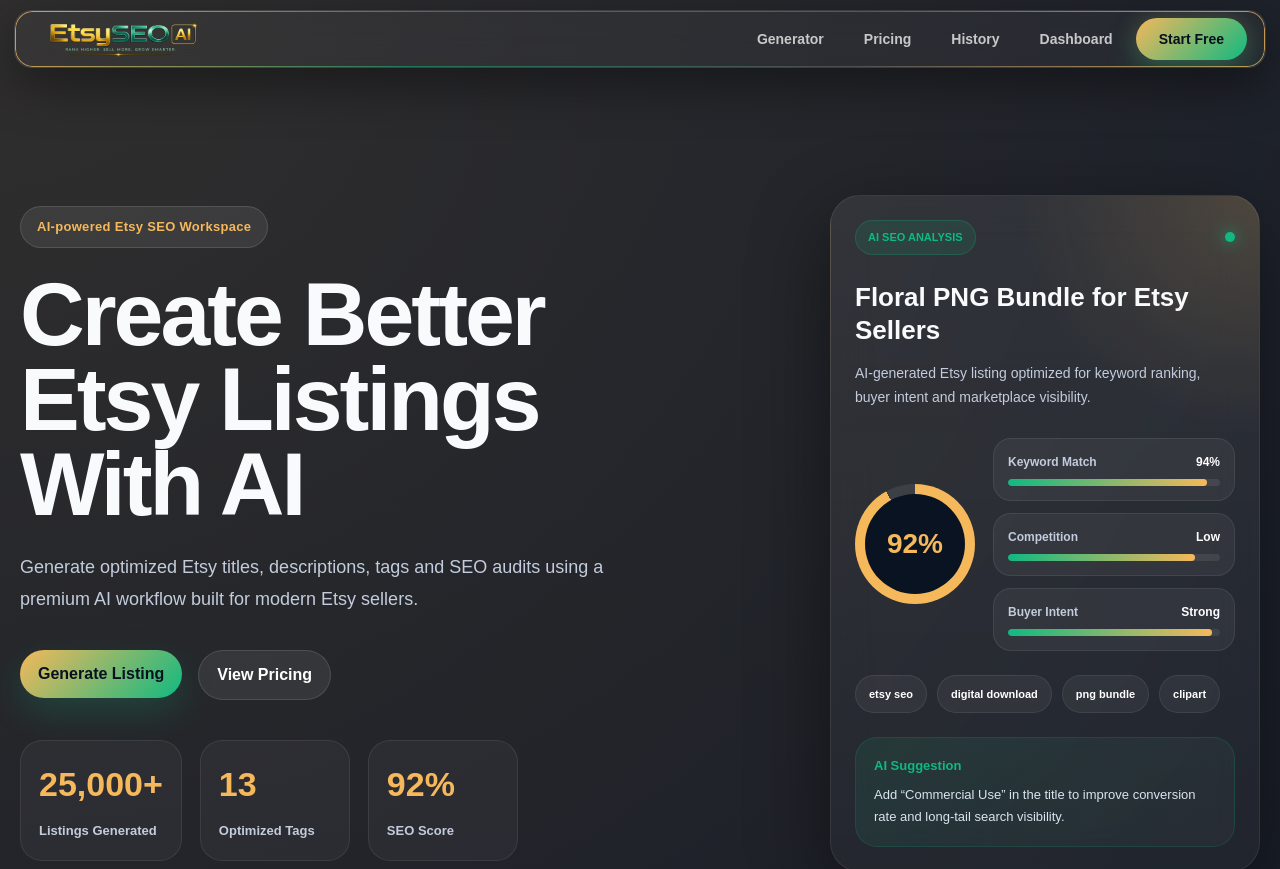
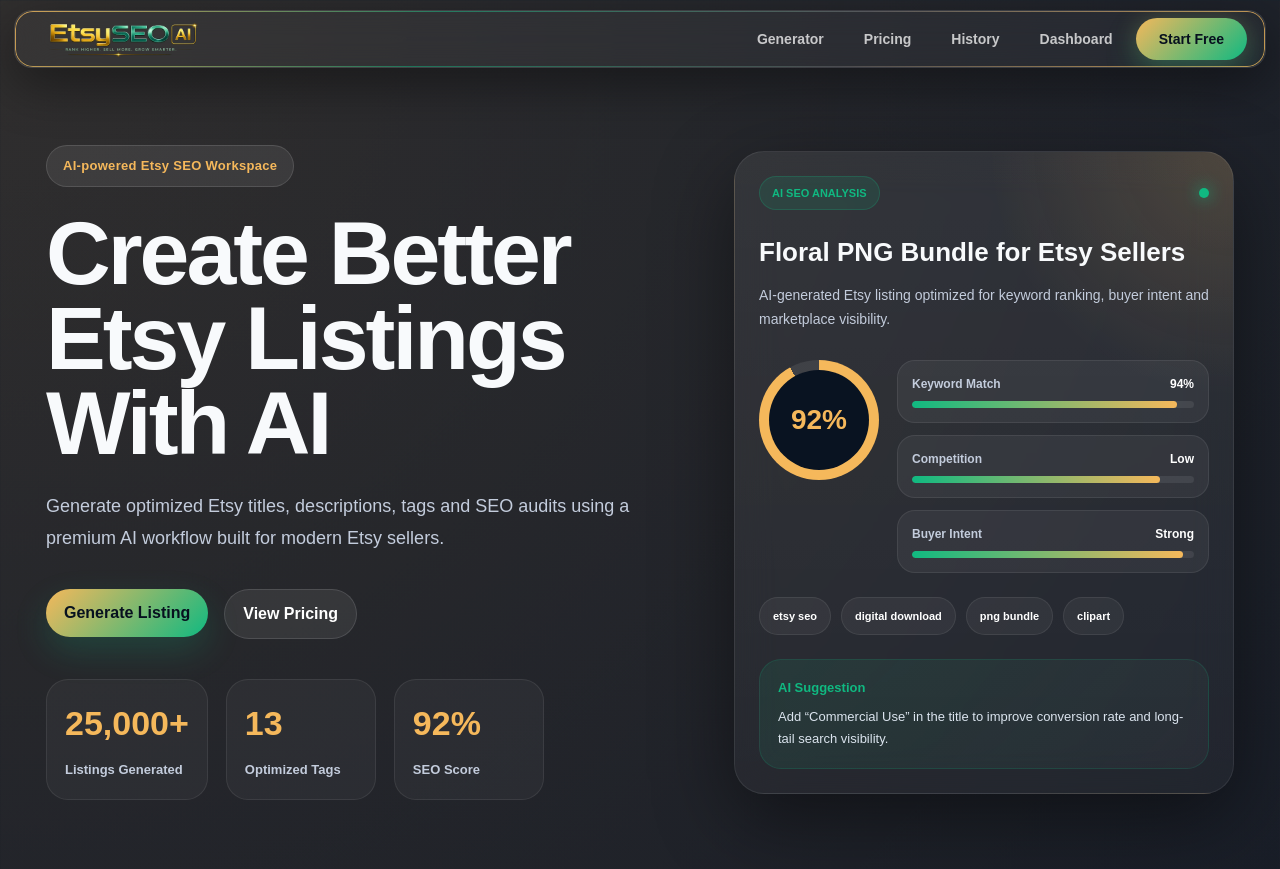
Before and after one commit to syedzohaibshah212-source/etsy-seo-ai, a Next.js app: page / in a window 1280 px wide. Shown: the top 869 px of the page. Built offline with nearby package versions, Linux system fonts and the light colour scheme.

Commit message:
final premium hero polish

```diff
--- a/app/globals.css
+++ b/app/globals.css
@@ -409,12 +409,19 @@ body {
 
 /* CLEAN HERO */
 
+.cleanHeroContent {
+  max-width: 760px;
+}
+
 .cleanHeroSection {
-  display: grid;
-  grid-template-columns: minmax(0, 1fr) 520px;
+  width: min(1380px, 100%);
+  margin: 0 auto;
+  min-height: calc(100vh - 120px);
+  display: grid;
+  grid-template-columns: 1.08fr 0.92fr;
   gap: 60px;
   align-items: center;
-  padding: 90px 0 70px;
+  padding: 40px 26px 80px;
 }
 
 .cleanHeroTitle {
@@ -469,7 +476,8 @@ body {
 }
 
 .cleanHeroPreview {
-  position: relative;
+  display: flex;
+  justify-content: center;
 }
 
 .cleanPreviewCard {
@@ -2048,235 +2056,11 @@ body {
     scroll-behavior: auto !important;
   }
 }
-.previewAudit {
-  display: grid;
-  gap: 10px;
-}
-
-.auditItem {
-  display: flex;
-  align-items: center;
-  gap: 10px;
-  padding: 11px 12px;
-  border-radius: 14px;
-  background: linear-gradient(
-    135deg,
-    rgba(16, 185, 129, 0.12),
-    rgba(255, 255, 255, 0.04)
-  );
-  border: 1px solid rgba(16, 185, 129, 0.16);
-}
-
-.auditItem span {
-  width: 22px;
-  height: 22px;
-  display: grid;
-  place-items: center;
-  border-radius: 50%;
-  background: rgba(16, 185, 129, 0.18);
-  color: var(--primary);
-  font-size: 12px;
-  font-weight: 900;
-  flex-shrink: 0;
-}
-
-.auditItem p {
-  margin: 0;
-  color: var(--text);
-  font-size: 13px;
-  font-weight: 800;
-}
-.aiPreviewCard {
-  width: 100%;
-  padding: 24px;
-  border-radius: 30px;
-  background:
-    radial-gradient(circle at top right, rgba(212,175,55,.16), transparent 30%),
-    linear-gradient(180deg, rgba(255,255,255,.07), rgba(255,255,255,.03));
-  border: 1px solid rgba(255,255,255,.08);
-  box-shadow: 0 25px 80px rgba(0,0,0,.45);
-  color: white;
-}
-
-.aiPreviewTop {
-  display: flex;
-  justify-content: space-between;
-  align-items: center;
-}
-
-.aiPreviewBadge {
-  padding: 8px 12px;
-  border-radius: 999px;
-  background: rgba(16,185,129,.12);
-  border: 1px solid rgba(16,185,129,.22);
-  color: #10b981;
-  font-size: 11px;
-  font-weight: 900;
-}
-
-.aiLiveDot {
-  width: 10px;
-  height: 10px;
-  border-radius: 50%;
-  background: #10b981;
-  box-shadow: 0 0 16px #10b981;
-}
-
-.aiPreviewTitle {
-  margin-top: 26px;
-  font-size: 26px;
-  line-height: 1.3;
-  font-weight: 900;
-}
-
-.aiPreviewText {
-  margin-top: 14px;
-  color: var(--text-muted);
-  line-height: 1.7;
-  font-size: 14px;
-}
-
-.aiScoreWrap {
-  margin-top: 28px;
-  display: grid;
-  grid-template-columns: 120px 1fr;
-  gap: 18px;
-  align-items: center;
-}
-
-.aiScoreCircle {
-  width: 120px;
-  height: 120px;
-  border-radius: 50%;
-  display: grid;
-  place-items: center;
-  background: conic-gradient(#d4af37 0% 92%, rgba(255,255,255,.08) 92%);
-  position: relative;
-}
-
-.aiScoreCircle::before {
-  content: "";
-  position: absolute;
-  inset: 10px;
-  border-radius: inherit;
-  background: #091321;
-}
-
-.aiScoreCircle strong {
-  position: relative;
-  z-index: 2;
-  font-size: 28px;
-  color: #d4af37;
-}
-
-.aiMetrics {
-  display: grid;
-  gap: 12px;
-}
-
-.aiMetric {
-  padding: 14px;
-  border-radius: 18px;
-  background: rgba(255,255,255,.05);
-  border: 1px solid rgba(255,255,255,.08);
-}
-
-.aiMetric > div:first-child {
-  display: flex;
-  justify-content: space-between;
-  margin-bottom: 8px;
-}
-
-.aiMetric span {
-  color: var(--text-muted);
-  font-size: 12px;
-  font-weight: 800;
-}
-
-.aiMetric strong {
-  color: white;
-  font-size: 12px;
-}
-
-.aiMetricBar {
-  height: 7px;
-  border-radius: 999px;
-  background: rgba(255,255,255,.08);
-  overflow: hidden;
-}
-
-.aiMetricBar span {
-  display: block;
-  height: 100%;
-  border-radius: inherit;
-  background: linear-gradient(90deg, #10b981, #d4af37);
-}
-
-.aiMetric:nth-child(1) .aiMetricBar span {
-  width: 94%;
-}
-
-.aiMetric:nth-child(2) .aiMetricBar span {
-  width: 88%;
-}
-
-.aiMetric:nth-child(3) .aiMetricBar span {
-  width: 96%;
-}
-
-.aiPreviewTags {
-  margin-top: 24px;
-  display: flex;
-  flex-wrap: wrap;
-  gap: 10px;
-}
-
-.aiPreviewTags span {
-  padding: 10px 13px;
-  border-radius: 999px;
-  background: rgba(255,255,255,.05);
-  border: 1px solid rgba(255,255,255,.08);
-  color: white;
-  font-size: 11px;
-  font-weight: 800;
-}
-
-.aiSuggestionBox {
-  margin-top: 24px;
-  padding: 18px;
-  border-radius: 22px;
-  background: linear-gradient(135deg, rgba(16,185,129,.10), rgba(255,255,255,.03));
-  border: 1px solid rgba(16,185,129,.16);
-}
-
-.aiSuggestionBox strong {
-  display: block;
-  font-size: 13px;
-  margin-bottom: 8px;
-  color: #10b981;
-}
-
-.aiSuggestionBox p {
-  margin: 0;
-  color: #dbe4ee;
-  line-height: 1.7;
-  font-size: 13px;
-}
-
-@media (max-width: 520px) {
-  .aiScoreWrap {
-    grid-template-columns: 1fr;
-  }
-
-  .aiScoreCircle {
-    margin: 0 auto;
-  }
-}
 /* HERO AI CARD PREVIEW */
 
 .aiCardPreview {
   width: 100%;
-  max-width: 430px;
+  max-width: 500px;
   margin-left: auto;
   border-radius: 30px;
   padding: 24px;
@@ -2485,3 +2269,63 @@ body {
     border-radius: 26px;
   }
 }
+
+/* FINAL HERO POLISH */
+
+.cleanHeroSection {
+  width: min(1380px, 100%);
+  margin: 0 auto;
+  min-height: calc(100vh - 120px);
+  display: grid;
+  grid-template-columns: 1.08fr 0.92fr;
+  gap: 60px;
+  align-items: center;
+  padding: 40px 26px 80px;
+}
+
+.cleanHeroContent {
+  max-width: 760px;
+}
+
+.cleanHeroPreview {
+  display: flex;
+  justify-content: center;
+}
+
+.aiCardPreview {
+  width: 100%;
+  max-width: 500px;
+}
+
+@media (max-width: 980px) {
+  .cleanHeroSection {
+    grid-template-columns: 1fr;
+    text-align: center;
+    gap: 34px;
+    padding-top: 10px;
+  }
+
+  .cleanHeroContent {
+    max-width: 100%;
+  }
+
+  .cleanHeroActions,
+  .cleanHeroStats {
+    justify-content: center;
+  }
+
+  .cleanHeroTitle {
+    font-size: clamp(52px, 14vw, 92px);
+  }
+}
+
+@media (max-width: 640px) {
+  .cleanHeroSection {
+    padding-left: 0;
+    padding-right: 0;
+  }
+
+  .aiCardPreview {
+    max-width: 100%;
+  }
+}
```
